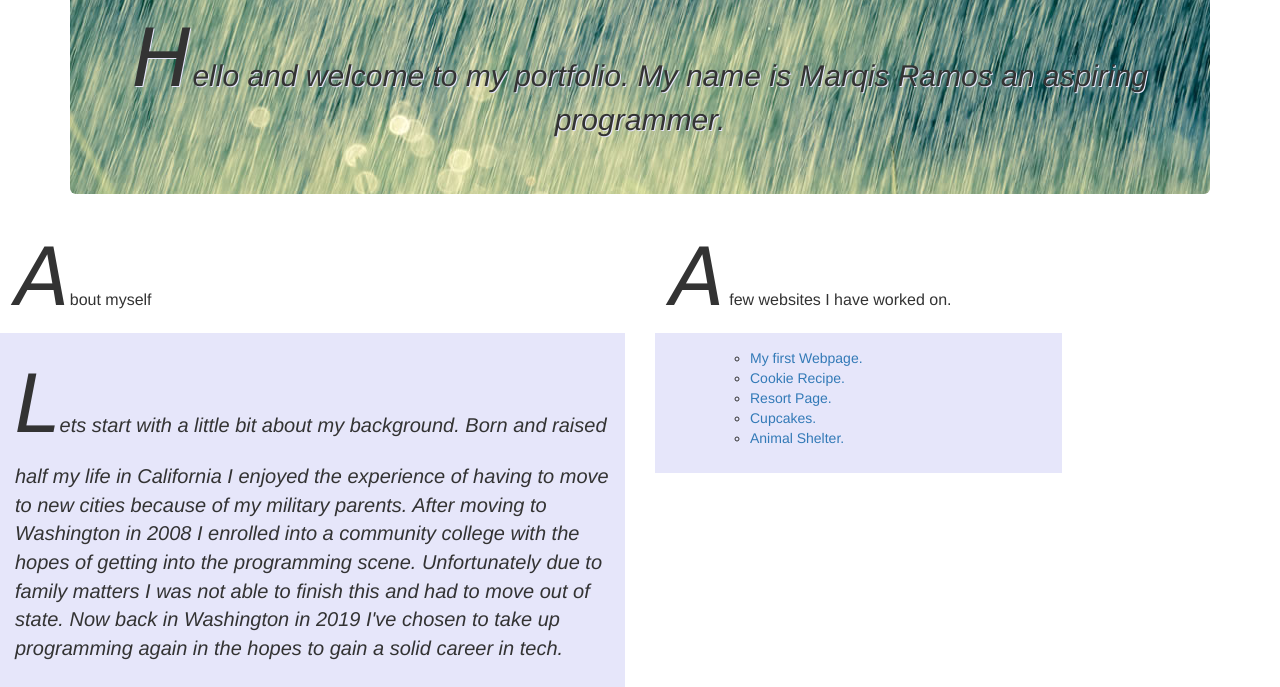
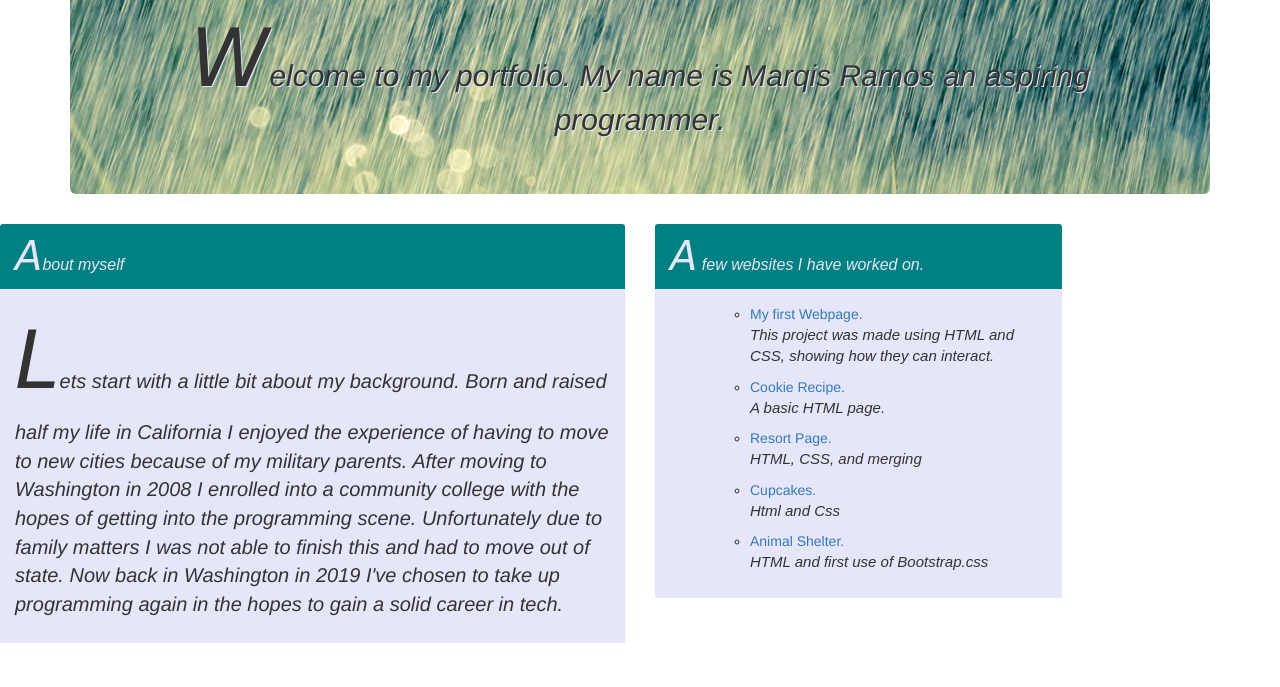
Before and after one commit to Torrent67/Epicodus-Independent-Porject1, a plain HTML site: page index.html in a window 1280 px wide. Shown: the part 161-848 px from the top of the page. After the commit the page ends 804 px from the top, so only its background shows below. Drawn offline with Linux system fonts and the light colour scheme.

Commit message:
added descriptions

```diff
--- a/css/styles.css
+++ b/css/styles.css
@@ -37,9 +37,26 @@
 .panel-body{
   background-color: lavender;
 }
+.panel-heading{
+  background-color: teal;
+  font-style: italic;
+  font-family: sans-serif;
+  color: lavender;
+}
 .fancy{
   font-size: 80px;
   font-style: italic;
   font-style: oblique;
   font-family: cursive;
 }
+.fancy2{
+  font-size: 40px;
+  font-style: italic;
+  font-style: oblique;
+  font-family: cursive;
+}
+.description{
+  font-size: 15px;
+  font-style: italic;
+  font-family: sans-serif;
+}
--- a/index.html
+++ b/index.html
@@ -8,14 +8,14 @@
 <div class="container">
   <div class="jumbotron">
     <h2><span class="fancy">E</span>verything you need to know.</h2>
-    <h2><span class="fancy">H</span>ello and welcome to my portfolio. My name is Marqis Ramos an aspiring programmer.</h2>
+    <h2><span class="fancy">W</span>elcome to my portfolio. My name is Marqis Ramos an aspiring programmer.</h2>
   </div>
 </div>
 <body>
   <div class="row">
     <div class="col-md-6">
       <div class="panel-heading">
-              <h2 class="panel-title"><span class="fancy">A</span>bout myself</h2>
+              <h2 class="panel-title"><span class="fancy2">A</span>bout myself</h2>
             </div>
       <div class="panel-body">
         <p class="background"><span class="fancy">L</span>ets start with a little    bit about my background. Born and raised half my life in California I enjoyed the experience of having to move to new cities because of my military parents. After moving to Washington in 2008 I enrolled into a community college with the hopes of getting into the programming scene. Unfortunately due to family matters I was not able to finish this and had to move out of state. Now back in Washington in 2019 I've chosen to take up programming again in the hopes to gain a solid career in tech.</p>
@@ -23,16 +23,21 @@
     </div>
     <div class="col-md-4">
       <div class="panel-heading">
-              <h2 class="panel-title"><span class="fancy">A</span> few websites I have worked on.</h2>
+              <h2 class="panel-title"><span class="fancy2">A</span> few websites I have worked on.</h2>
             </div>
       <div class="panel-body">
         <ol>
           <ul>
             <li><a href="https://github.com/Torrent67/first-webpage.git">My first Webpage.</a></li>
+            <p class="description">This project was made using HTML and CSS, showing how they can interact.</p>
             <li><a href="https://github.com/Torrent67/cookie-rep.git">Cookie Recipe.</a></li>
+            <p class="description">A basic HTML page.</p>
             <li><a href="https://github.com/Torrent67/Epicodus-Resort-Project.git">Resort Page.</a></li>
+            <p class="description">HTML, CSS, and merging</p>
             <li><a href ="https://github.com/Torrent67/Epicodus-Resort-Project.git">Cupcakes.</a></li>
+            <p class="description">Html and Css</p>
             <li><a href="https://github.com/Torrent67/epicodus-animal-shelter.git">Animal Shelter.</a>
+              <p class="description">HTML and first use of Bootstrap.css<p>
             </ul>
           </ol>
         </div>
```
